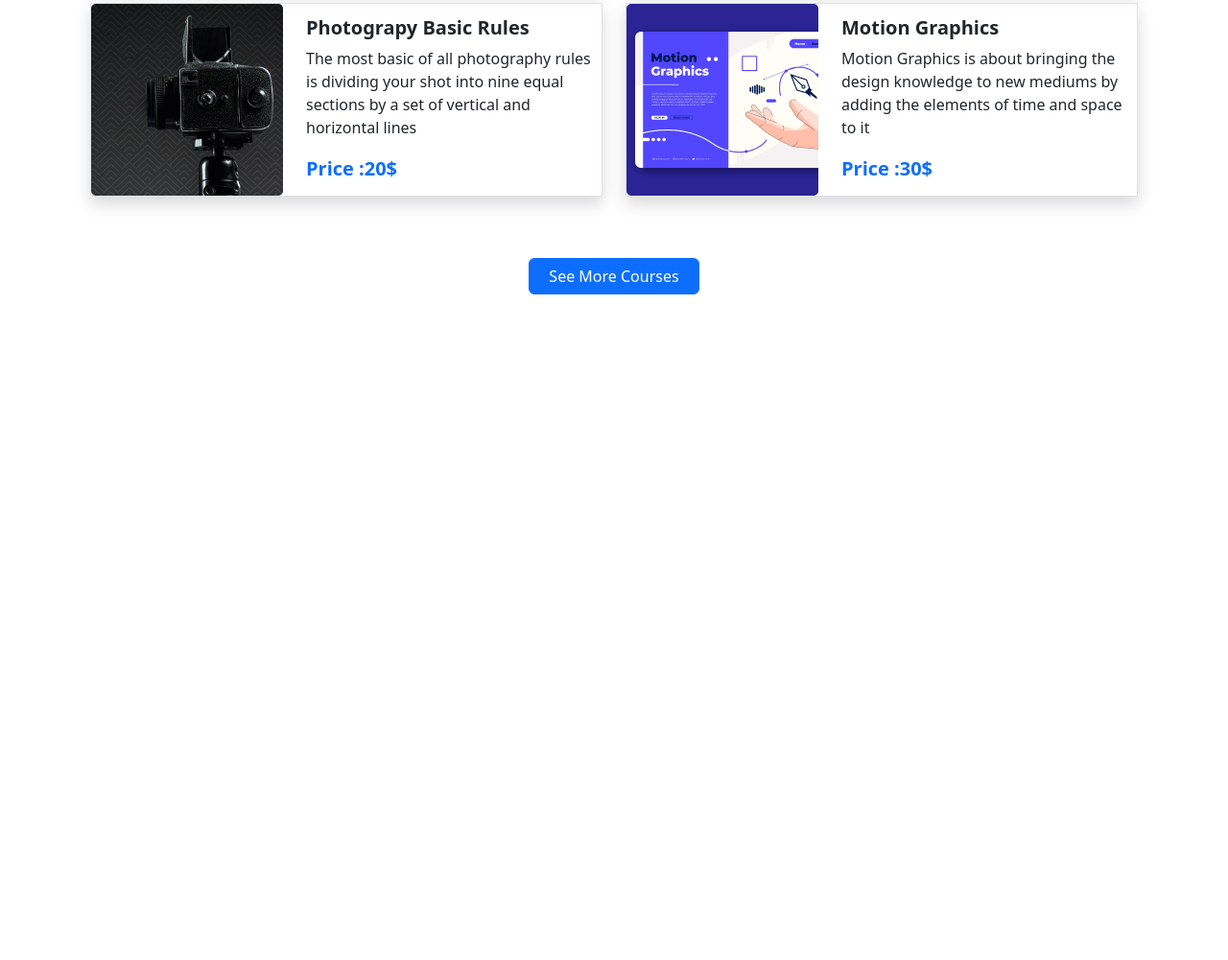
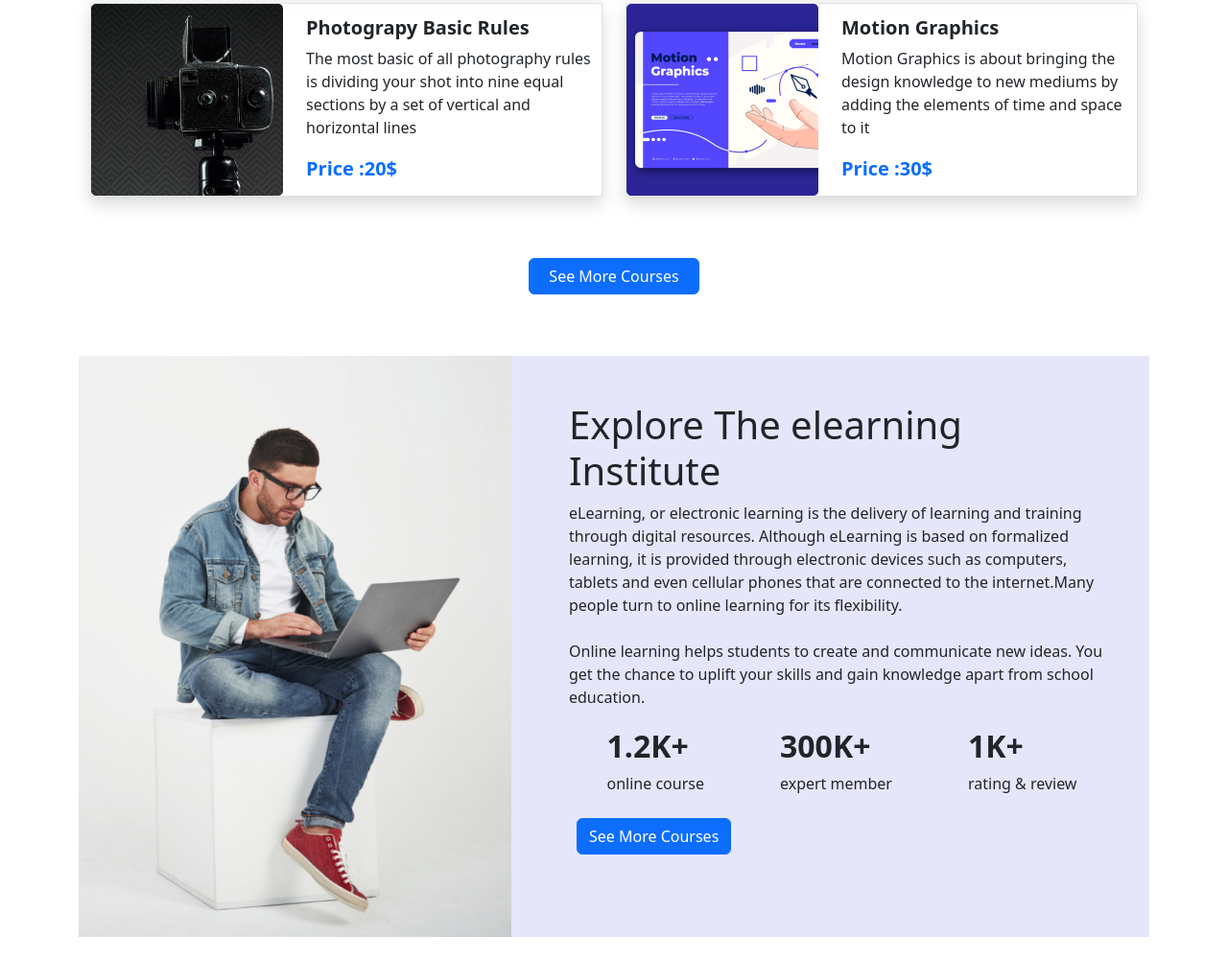
Before and after one commit to Khaleda-Begum/tutorsbd-project, a plain HTML site: page index.html in a window 1280 px wide. Shown: the part 1381-2382 px from the top of the page at 96% size. Before the commit the page ends 1752 px from the top, so only its background shows below. Drawn offline with nearby package versions, Linux system fonts and the light colour scheme.

Commit message:
explore added

```diff
--- a/index.html
+++ b/index.html
@@ -14,6 +14,10 @@
      <!------------ bootstrap CSS link---------->
 
      <link rel="stylesheet" href="https://cdn.jsdelivr.net/npm/bootstrap@5.2.0/dist/css/bootstrap.min.css">
+
+     <!------------- css link--- ------------>
+
+     <link rel="stylesheet" href="style.css">
 
      <title> TutorsBd </title>
 </head>
@@ -278,6 +282,64 @@
           </section>
           <!---------- courses section end --------->
 
+          <!----------- explore institute section start -------->
+
+          <section style="background-color:#E6E6FA ;" class="mb-4">
+               <div class="row ">
+
+                    <div class="col-lg-5">
+                         <img class="w-100" src="images/working.png" alt="">
+                    </div>
+                    <div class="col-lg-7 p-5">
+
+                         <h1> Explore The elearning <br>Institute</h1>
+                         <p>
+
+                              eLearning, or electronic learning is the delivery of learning and training through
+                              digital resources. Although eLearning is based on formalized learning, it is provided
+                              through electronic devices such as computers, tablets and even cellular phones that are
+                              connected to the internet.Many people turn to online learning for its flexibility.<br><br>
+
+                              Online learning helps students to create and communicate new ideas. You get the chance to
+                              uplift your skills and gain knowledge apart from school education.
+                         </p>
+
+                         <div class="d-flex justify-content-around align-items-center pt-1">
+                              <div>
+                                   <h3 class="  fs-2 fw-bold"> 1.2K+</h3>
+                                   <p> online course</p>
+                              </div>
+
+                              <div>
+                                   <h3 class=" fs-2 fw-bold"> 300K+</h3>
+                                   <p> expert member</p>
+                              </div>
+
+                              <div>
+                                   <h3 class=" fs-2 fw-bold"> 1K+</h3>
+                                   <p> rating & review</p>
+                              </div>
+                         </div>
+
+                         <div class=" text-left p-2 ">
+
+                              <button class="btn btn-primary align-items-center">
+                                   <a class=" text-white  text-decoration-none fs-6" href="https://www.w3schools.com"
+                                        target="_blank"> See More Courses
+                                   </a>
+                              </button>
+
+                         </div>
+
+                    </div>
+
+
+
+          </section>
+
+          <!----------- explore institute section end -------->
+
+
 
      </main>
      <!----------- main section end---------->
--- /dev/null
+++ b/style.css
@@ -0,0 +1,3 @@
+/* media query tab device */
+
+@media screen and(min-width:768px) and(max-width:991px) {}
```
Also changed, not shown: images/working.png (added).
